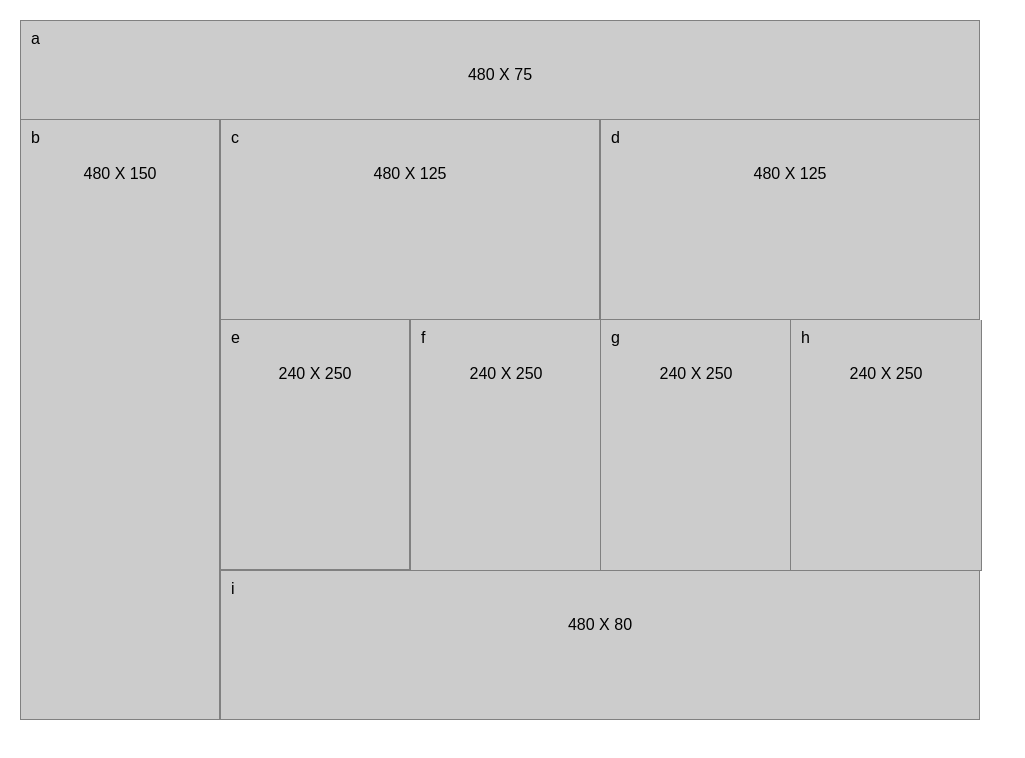
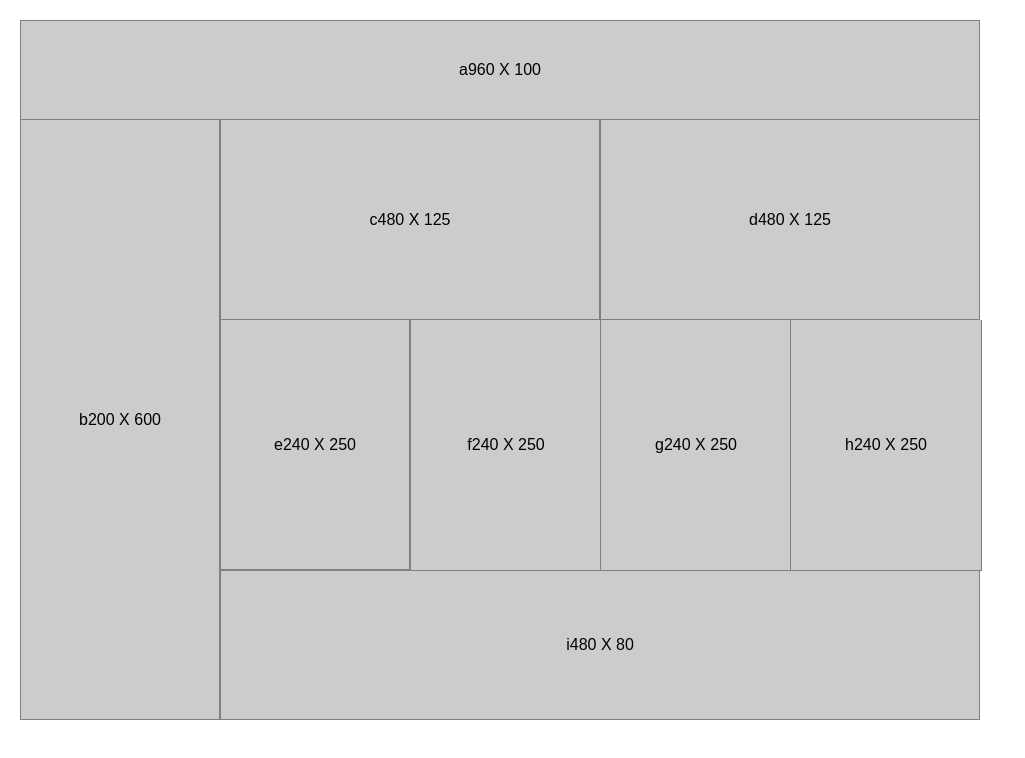
Before and after one commit to esa2/ui-challenge-1, a plain HTML site: page index.html in a window 1280 px wide. Shown: the whole page, without its empty margins (0-1025 px from the left). Drawn offline with Linux system fonts and the light colour scheme.

Commit message:
center text

```diff
--- a/index.html
+++ b/index.html
@@ -7,19 +7,17 @@
     <title>UI challenge 01</title>
   </head>
   <body>
-
     <section class = "wrapper">
         <header class = "boxa">
             <p class = "m-left">a</p>
-                <p class = "center">480 X 75</p>
+            <p class = "center mo">480 X 75</p>
+            <p class = "center dt">960 X 100</p>
         </header>
         <div class = "boxb">
             <p class = "m-left">b</p>
-            <p class = "center">480 X 150</p>
+            <p class = "center mo">480 X 150</p>
+            <p class = "center dt">200 X 600</p>
         </div>
-
-
-
         <div class = "boxc">
             <p class = "m-left">c</p>
             <p class = "center">480 X 125</p>
@@ -49,7 +47,5 @@
             <p class = "center">480 X 80</p>
         </footer>
     </section>
-
-
   </body>
 </html>
--- a/styles.css
+++ b/styles.css
@@ -6,12 +6,8 @@ html {
     margin: 20px 100px 20px;
   }
 
-  p {
-    padding: 10px;
-  }
-
-  .center {
-    text-align: center;
+.dt {
+  display: none;
 }
 
   .wrapper {
@@ -27,6 +23,9 @@ html {
     grid-column-end: 3;
     grid-row-start: 1 ;
     grid-row-end: 2;
+    display: flex;
+    align-items: center;
+    justify-content: center
   }
 
   .boxb {
@@ -38,6 +37,9 @@ html {
     grid-column-end: 3;
     grid-row-start: 2 ;
     grid-row-end: 3;
+    display: flex;
+    align-items: center;
+    justify-content: center
   }
 
    .boxc {
@@ -49,6 +51,9 @@ html {
     grid-column-end: 3;
     grid-row-start: 3 ;
     grid-row-end: 4;
+    display: flex;
+    align-items: center;
+    justify-content: center
   }
 
   .boxd {
@@ -60,6 +65,9 @@ html {
     grid-column-end: 3;
     grid-row-start: 4 ;
     grid-row-end: 5;
+    display: flex;
+    align-items: center;
+    justify-content: center
   }
 
   .boxe {
@@ -71,6 +79,9 @@ html {
     grid-column-end: 2;
     grid-row-start: 5 ;
     grid-row-end: 6;
+    display: flex;
+    align-items: center;
+    justify-content: center
   }
 
   .boxf {
@@ -82,6 +93,9 @@ html {
     grid-column-end: 3;
     grid-row-start: 5 ;
     grid-row-end: 6;
+    display: flex;
+    align-items: center;
+    justify-content: center
   }
 
   .boxg {
@@ -93,6 +107,9 @@ html {
     grid-column-end: 2;
     grid-row-start: 6 ;
     grid-row-end: 7;
+    display: flex;
+    align-items: center;
+    justify-content: center
   }
 
   .boxh {
@@ -103,6 +120,9 @@ html {
     grid-column-end: 3;
     grid-row-start: 6 ;
     grid-row-end: 7;
+    display: flex;
+    align-items: center;
+    justify-content: center
   }
 
   .boxi {
@@ -114,12 +134,23 @@ html {
     grid-column-end: 3;
     grid-row-start: 7 ;
     grid-row-end: 8;
+    display: flex;
+    align-items: center;
+    justify-content: center
   }
 
 @media screen and (min-width: 768px) {
 
   body {
     margin: 20px;
+  }
+
+  .dt {
+    display: initial;
+  }
+
+  .mo {
+    display: none;
   }
 
   .wrapper {
```
Lines whose indentation alone changed are shown as unchanged.
